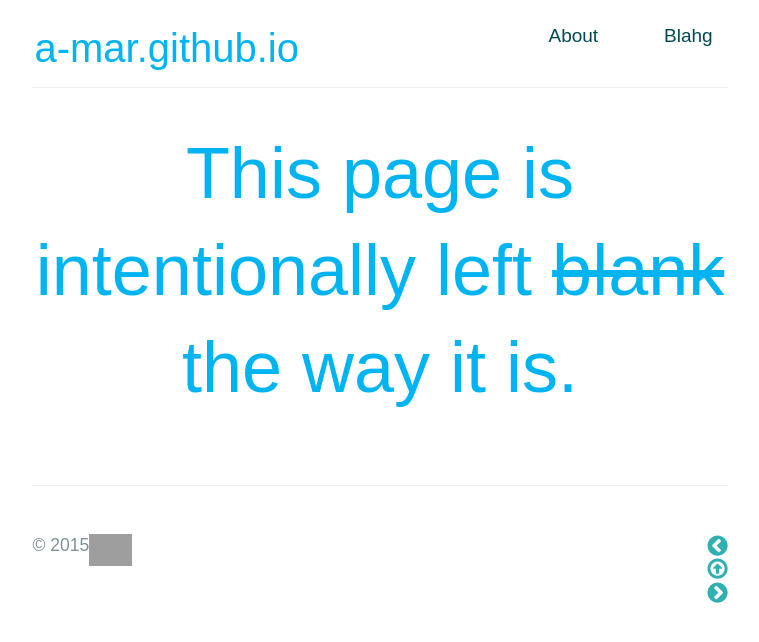
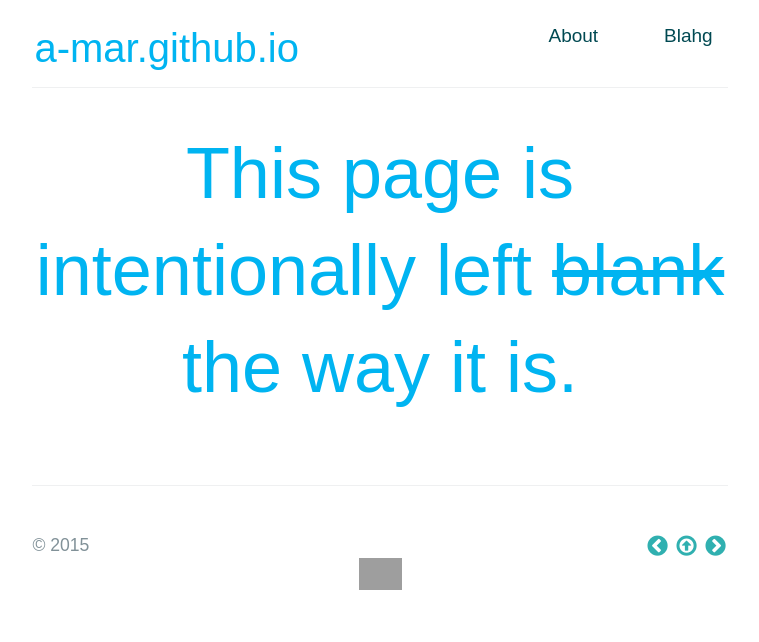
Before and after one commit to a-mar/a-mar.github.io, a Jekyll site: the page built from index.html, in a window 1280 px wide. Shown: the top 642 px of the page, without its empty margins (260-1019 px from the left). Built offline with Jekyll 4.4.1, drawn with Linux system fonts in a browser that asks for light colours; nearby versions of some CDN libraries; some web fonts are replaced; Markdown is read by kramdown in place of the engine named in the settings; grey boxes are pictures that could not be loaded.

Commit message:
Update main.css

```diff
--- a/stylesheets/main.css
+++ b/stylesheets/main.css
@@ -92,7 +92,7 @@
   text-decoration: none;
   padding:1px 2px;
   border-radius: 9px;
-  background: linear-gradient(to right, rgba(255,0,61,.67) 50%, transparent 0%);
+  background: linear-gradient(to right, rgba(255,0,53,.67) 50%, transparent 0%);
   background-size: 200% 100%;
   background-position:right bottom;
   -webkit-transition: all 0.4s;
@@ -295,7 +295,6 @@
 
 .site-footer a {
   background:transparent;
-  display: table-row;
 }
     .site-footer a:hover {
       color: #004952;
@@ -346,6 +345,7 @@
     padding: 13px 15px;
     font-weight: normal;
     border-bottom:none;
+    background:transparent;
     }
       nav a:hover {
         color: #162833;
```
